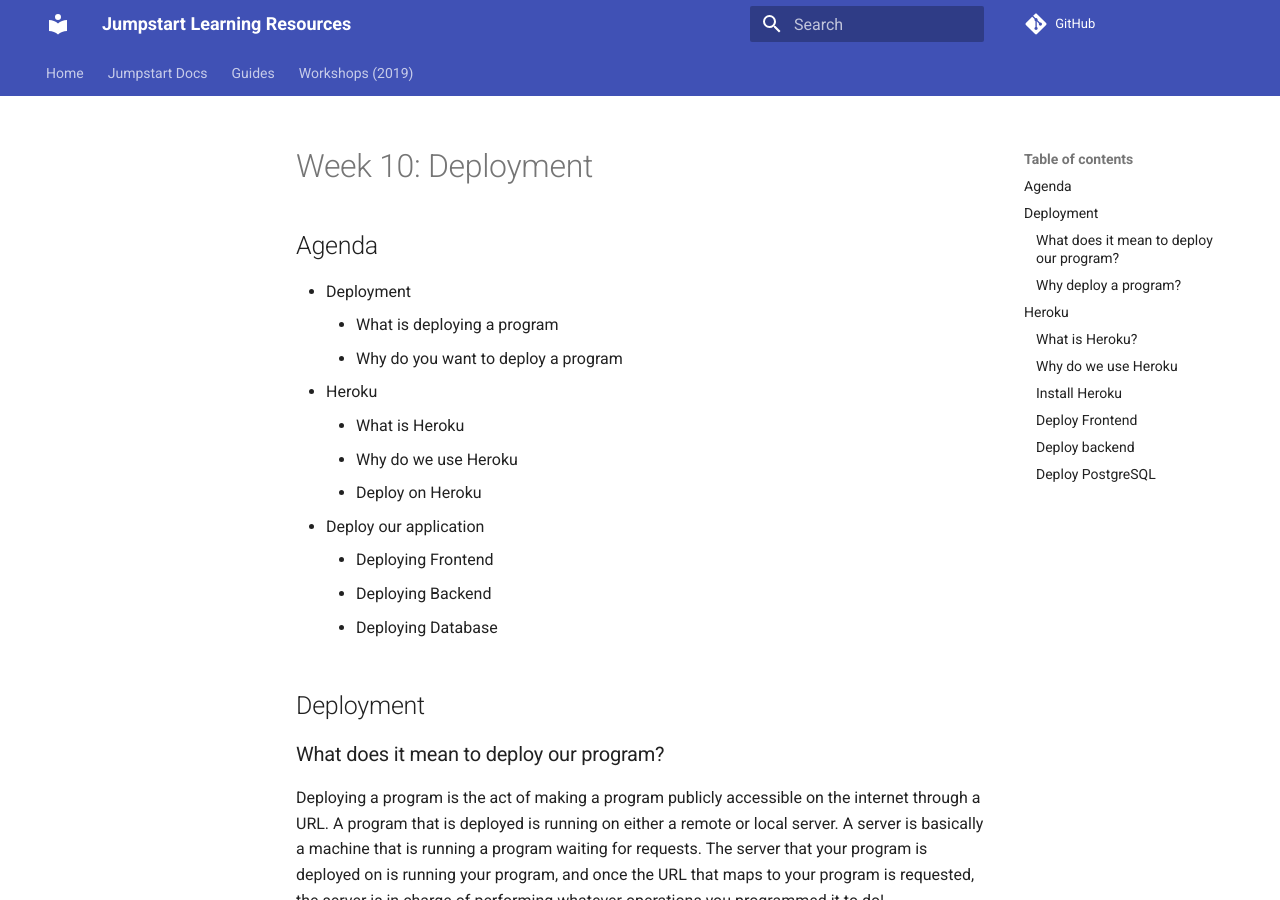
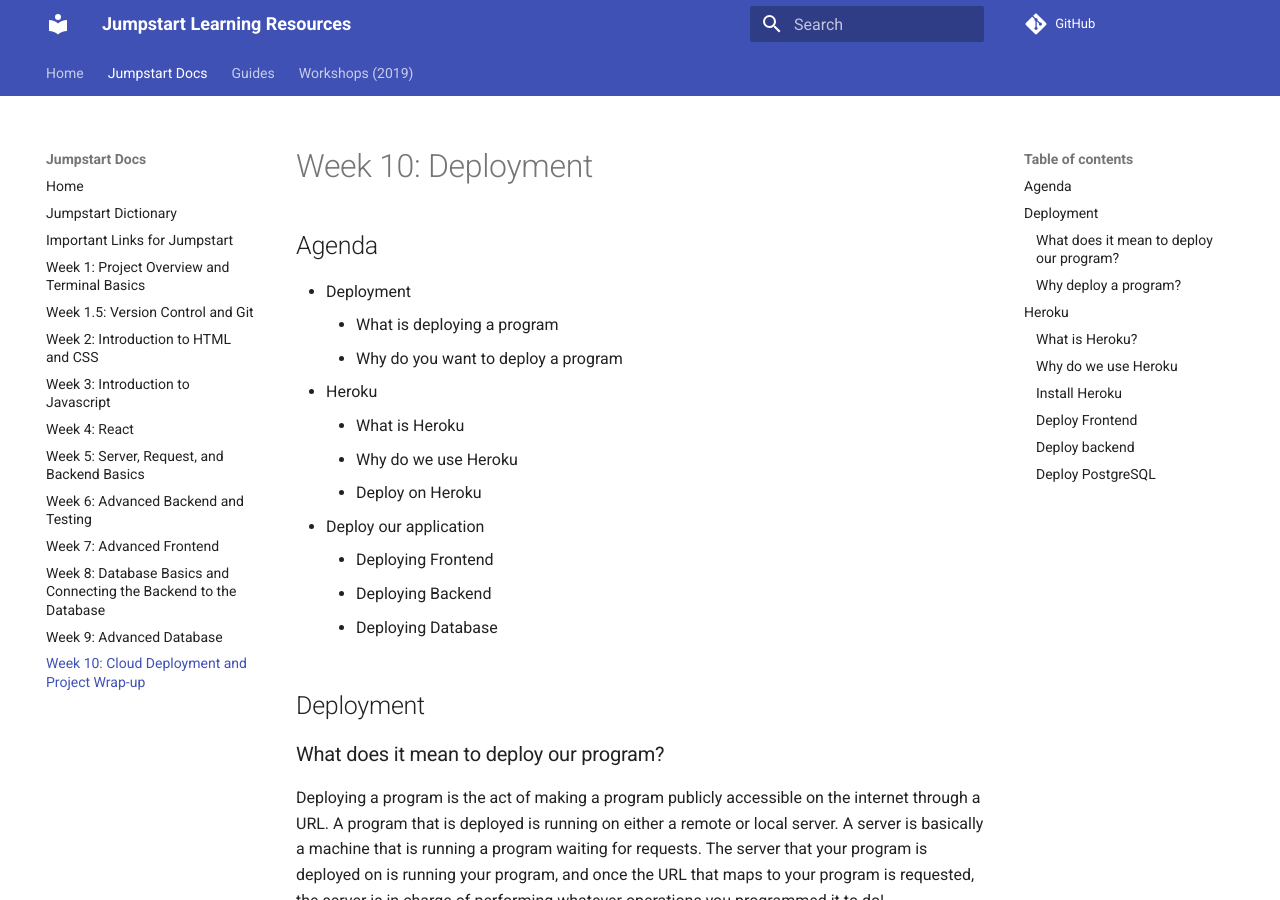
Before and after one commit to Code-4-Community/learning-resources, an MkDocs documentation site: the page built from docs/jumpstart/week-10.md, in a window 1280 px wide and 900 px high. Built offline with MkDocs 1.6.1 and Material for MkDocs 9.7.7, drawn with Linux system fonts in a browser that asks for light colours; comment, search, counter and statistics services are not loaded.

Commit message:
Add week 10 to mkdocs.yml

```diff
--- a/mkdocs.yml
+++ b/mkdocs.yml
@@ -23,6 +23,7 @@ nav:
       - "Week 7: Advanced Frontend": jumpstart/week-7.md
       - "Week 8: Database Basics and Connecting the Backend to the Database": jumpstart/week-8.md
       - "Week 9: Advanced Database": jumpstart/week-9.md
+      - "Week 10: Cloud Deployment and Project Wrap-up": jumpstart/week-10.md
   - Guides:
       - Home: guides/index.md
       - Send a POST request: guides/postrequest.md
```
